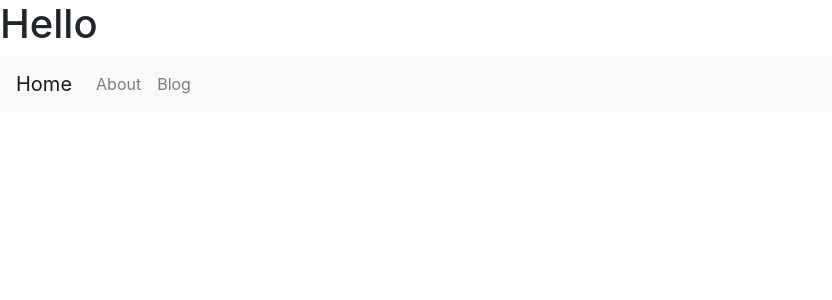
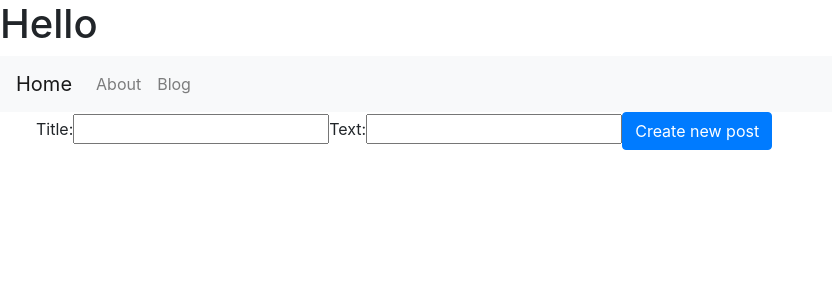
Before and after one commit to maximburkov/portfolio, a React (Create React App) app: page /CreatePost in a window 1280 px wide. Shown: the top 300 px of the page, without its empty margins (0-832 px from the left). Built offline with nearby package versions, Linux system fonts and the light colour scheme.

Commit message:
Added create post as separate page.

```diff
--- a/src/components/Blog.js
+++ b/src/components/Blog.js
@@ -2,6 +2,8 @@ import React, { Component } from 'react'
 import { connect } from 'react-redux';
 import AddPost from './AddPost';
 import Post from './Post'
+import { Link, BrowserRouter as Router, Route } from 'react-router-dom'
+import CreatePost from './CreatePost'
 
 class Blog extends Component {
     constructor(props) {
@@ -14,7 +16,8 @@ class Blog extends Component {
 
         return (
             <div>
-                <h1>Blog</h1>
+                <Link className="btn btn-primary" to="/CreatePost">Create new post</Link>
+                <Route path="/CreatePost" component={CreatePost} />
                 <AddPost/>
                 {postsToRender}
             </div>
--- /dev/null
+++ b/src/components/CreatePost.js
@@ -0,0 +1,31 @@
+import React, { Component } from 'react'
+import { addPost } from '../redux/actions';
+import { connect } from "react-redux";
+import { Link } from 'react-router-dom'
+
+class CreatePost extends Component {
+    handleAddPost = () => {
+        const title = document.getElementById("post-title").value;
+        const text = document.getElementById("post-text").value;
+
+        this.props.addPost({title, text});
+    }
+
+    render() {
+        return (
+            <div>
+                <label>Title:</label>
+                <input id="post-title" type="text"></input>
+                <label>Text:</label>
+                <input id="post-text" type="text"></input>
+                {/* <button onClick={this.handleAddPost }>Create</button> */}
+                <Link onClick={this.handleAddPost } className="btn btn-primary" to="/Blog">Create new post</Link>
+            </div>
+        )
+    }
+}
+
+export default connect(
+    null,
+    { addPost }
+  )(CreatePost);
--- a/src/components/Layout.js
+++ b/src/components/Layout.js
@@ -9,11 +9,6 @@ export class Layout extends Component {
         return (
             <div>
                 <Router>
-                    {/* <Link to="/About">About</Link>
-                    <br/>
-                    <Link to="/Blog">Blog</Link>
-                    <Route path="/About" component={About} />
-                    <Route path="/Blog" component={Blog} /> */}
                     <Navigation/>
                 </Router>
             </div>
--- a/src/components/Navigation.js
+++ b/src/components/Navigation.js
@@ -6,6 +6,7 @@ import { Link, Route } from 'react-router-dom'
 import Nav from 'react-bootstrap/Nav'
 import About from './About'
 import Blog from './Blog'
+import CreatePost from './CreatePost'
 
 export default class Navigation extends Component {
     render() {
@@ -28,6 +29,9 @@ export default class Navigation extends Component {
                     <Switch>
                         <Route path="/About" component={About} />
                         <Route path="/Blog" component={Blog} />
+                        <Route path="/CreatePost">
+                            <CreatePost/>
+                        </Route>
                     </Switch>
                 </div>
             </div>
```
